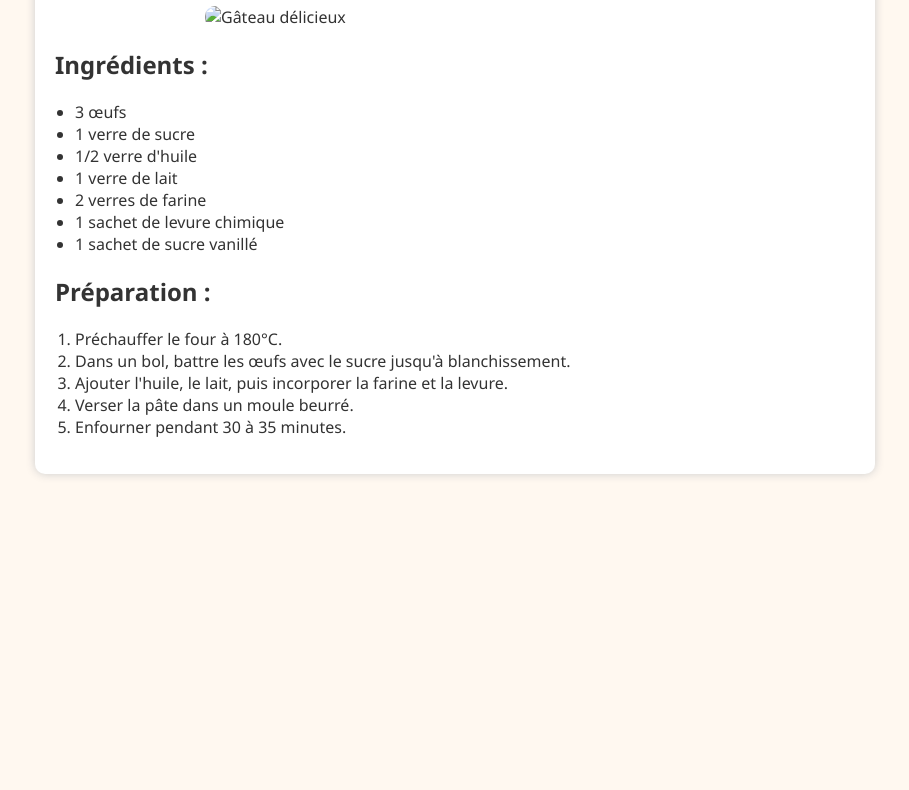
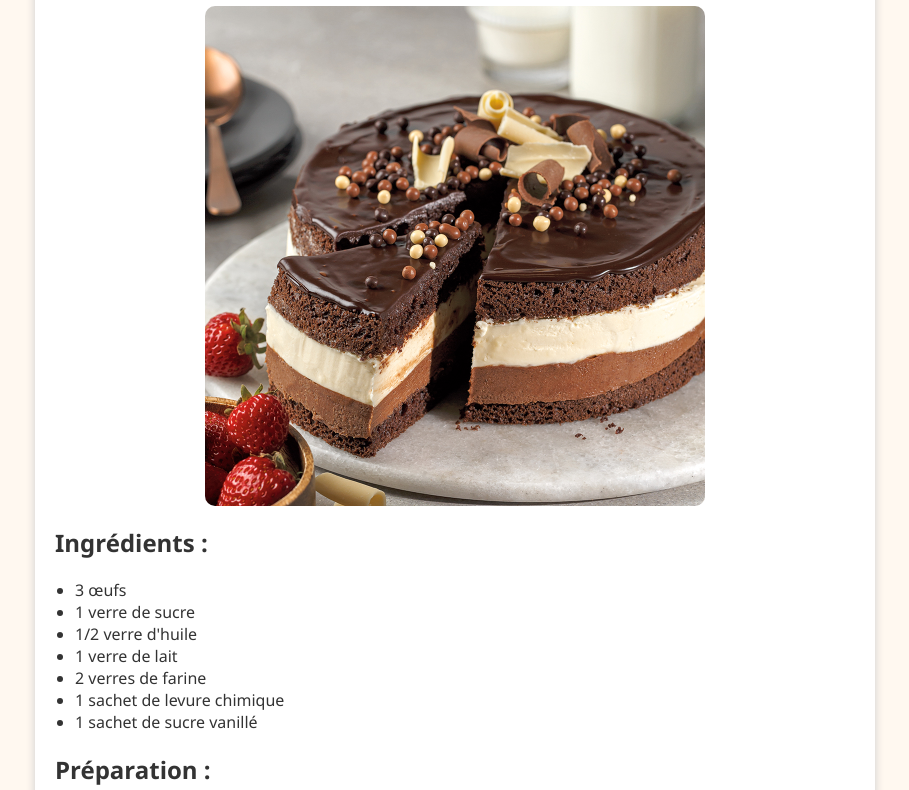
Before and after one commit to AliSuharto/Gateau, a plain HTML site: page index.html in a window 1280 px wide. Shown: the part 130-920 px from the top of the page, without its empty margins (185-1094 px from the left). Before the commit the page ends 800 px from the top, so only its background shows below. Drawn offline with Linux system fonts and the light colour scheme.

Commit message:
add images

```diff
--- a/index.html
+++ b/index.html
@@ -9,7 +9,7 @@
 <body>
   <div class="container">
     <h1>Recette de Gâteau</h1>
-    <img src="assets/gateau.jpg" alt="Gâteau délicieux" class="gateau-img" />
+    <img src="gateau.jpg" alt="Gâteau délicieux" class="gateau-img" />
 
     <h2>Ingrédients :</h2>
     <ul>
```
